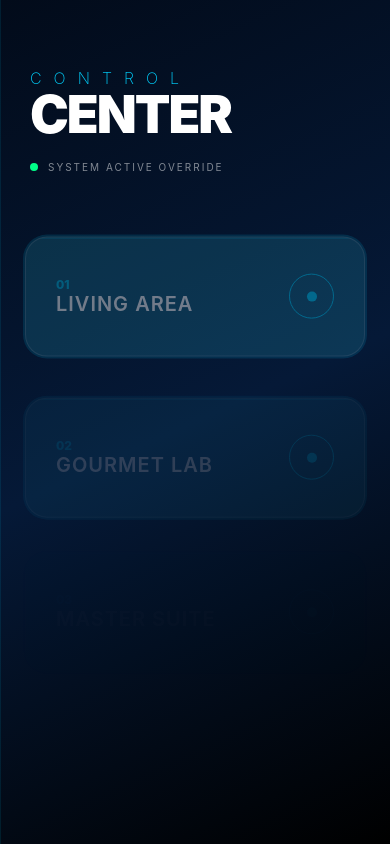
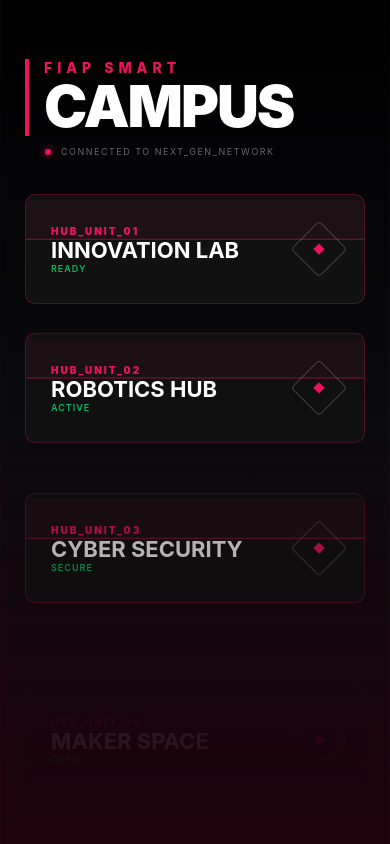
Before and after one commit to gabrieljcoutinho/CP01-Cross-Platform-Application-2026-03-25, a React Native app: screen / in a window 390 px wide. Built offline with nearby package versions, Linux system fonts and the light colour scheme.

Commit message:
estilo mais profissional

```diff
--- a/Css/styleEscolhaDeSala.js
+++ b/Css/styleEscolhaDeSala.js
@@ -3,156 +3,158 @@
 import { LinearGradient } from 'expo-linear-gradient';
 
 const { width, height } = Dimensions.get('window');
-const isSmall = width < 380;
 
 export const Container = styled.View`
   flex: 1;
-  background-color: #020b1a;
+  background-color: #000;
 `;
 
 export const MainBackground = styled(LinearGradient)`
   position: absolute;
-  top: 0;
-  left: 0;
-  right: 0;
-  bottom: 0;
+  inset: 0;
 `;
 
 export const GridOverlay = styled.View`
   position: absolute;
-  top: 0;
-  left: 0;
-  right: 0;
-  bottom: 0;
-  opacity: 0.1;
+  inset: 0;
+  opacity: 0.05;
   border-left-width: 1px;
-  border-color: #00d2ff;
+  border-right-width: 1px;
+  border-color: #ed145b;
 `;
 
 export const HeaderSection = styled.View`
-  padding-top: ${height * 0.08}px;
-  padding-horizontal: 30px;
-  margin-bottom: 30px;
+  padding-top: ${height * 0.07}px;
+  padding-horizontal: 25px;
+  margin-bottom: 20px;
 `;
 
 export const GlitchContainer = styled.View`
-  position: relative;
+  border-left-width: 4px;
+  border-left-color: #ed145b;
+  padding-left: 15px;
 `;
 
 export const TitleMain = styled.Text`
-  color: #00d2ff;
-  font-size: 16px;
-  font-weight: 200;
-  letter-spacing: 12px;
+  color: #ed145b;
+  font-size: 14px;
+  font-weight: 800;
+  letter-spacing: 5px;
 `;
 
 export const TitleSub = styled.Text`
   color: #ffffff;
-  font-size: 52px;
+  font-size: 58px;
   font-weight: 900;
-  margin-top: -5px;
+  line-height: 60px;
   letter-spacing: -2px;
 `;
 
 export const StatusRow = styled.View`
   flex-direction: row;
   align-items: center;
-  margin-top: 15px;
+  margin-top: 10px;
+  padding-left: 20px;
 `;
 
 export const StatusPulse = styled.View`
-  width: 8px;
-  height: 8px;
-  border-radius: 4px;
-  background-color: #00ff88;
-  margin-right: 10px;
+  width: 6px;
+  height: 6px;
+  border-radius: 3px;
+  background-color: #ed145b;
+  box-shadow: 0px 0px 8px #ed145b;
 `;
 
 export const SystemText = styled.Text`
-  color: rgba(255, 255, 255, 0.5);
-  font-size: 10px;
-  letter-spacing: 2px;
+  color: rgba(255, 255, 255, 0.4);
+  font-size: 9px;
+  letter-spacing: 1.5px;
+  margin-left: 10px;
 `;
 
 export const ScrollArea = styled.ScrollView`
   flex: 1;
-  padding-horizontal: 25px;
 `;
 
 export const MenuGrid = styled.View`
-  gap: 25px;
-  padding-bottom: 50px;
+  padding: 25px;
+  gap: 20px;
 `;
 
 export const ButtonContainer = styled.View`
-  height: ${isSmall ? '100px' : '120px'};
+  height: 110px;
   width: 100%;
-  position: relative;
 `;
 
 export const GlowLayer = styled(Animated.View)`
   position: absolute;
-  top: -2px;
-  left: -2px;
-  right: -2px;
-  bottom: -2px;
-  background-color: #00d2ff;
-  border-radius: 24px;
+  inset: -1px;
+  background-color: #ed145b;
+  border-radius: 12px;
+  opacity: 0.5;
 `;
 
 export const GlassCard = styled.View`
   flex: 1;
-  background-color: rgba(255, 255, 255, 0.08);
-  border-radius: 22px;
+  background-color: #111;
+  border-radius: 10px;
   border-width: 1px;
-  border-color: rgba(255, 255, 255, 0.2);
+  border-color: rgba(237, 20, 91, 0.3);
   overflow: hidden;
-  justify-content: center;
 `;
 
 export const CardContent = styled.View`
+  flex: 1;
   flex-direction: row;
   justify-content: space-between;
   align-items: center;
-  padding-horizontal: 30px;
+  padding-horizontal: 25px;
 `;
 
 export const RoomIndex = styled.Text`
-  color: #00d2ff;
-  font-size: 12px;
-  font-weight: 800;
-  opacity: 0.8;
+  color: #ed145b;
+  font-size: 10px;
+  font-weight: 900;
+  letter-spacing: 2px;
 `;
 
 export const RoomLabel = styled.Text`
   color: #ffffff;
-  font-size: 20px;
+  font-size: 22px;
+  font-weight: 700;
+  text-transform: uppercase;
+`;
+
+export const TechStatus = styled.Text`
+  color: #00ff88;
+  font-size: 9px;
   font-weight: 600;
   letter-spacing: 1px;
+  opacity: 0.7;
 `;
 
 export const ActionCircle = styled.View`
-  width: 45px;
-  height: 45px;
-  border-radius: 22.5px;
+  width: 40px;
+  height: 40px;
+  border-radius: 4px;
   border-width: 1px;
-  border-color: #00d2ff;
+  border-color: rgba(255, 255, 255, 0.2);
+  transform: rotate(45deg);
   align-items: center;
   justify-content: center;
 `;
 
 export const InnerCircle = styled.View`
-  width: 10px;
-  height: 10px;
-  border-radius: 5px;
-  background-color: #00d2ff;
+  width: 8px;
+  height: 8px;
+  background-color: #ed145b;
 `;
 
-export const ScanningLine = styled.View`
+export const ScanningLine = styled(Animated.View)`
   position: absolute;
-  top: 0;
-  left: 0;
-  right: 0;
-  height: 1px;
-  background-color: rgba(0, 210, 255, 0.4);
+  width: 100%;
+  height: 40px;
+  background-color: rgba(237, 20, 91, 0.05);
+  border-bottom-width: 1px;
+  border-bottom-color: rgba(237, 20, 91, 0.5);
 `;
--- a/pages/SelecionandoAsala.js
+++ b/pages/SelecionandoAsala.js
@@ -1,22 +1,35 @@
 import React, { useEffect, useRef } from 'react';
-import { Animated, TouchableWithoutFeedback, View } from 'react-native';
+import { Animated, TouchableWithoutFeedback, View, Easing } from 'react-native';
 import * as S from '../Css/styleEscolhaDeSala';
 
-const RoomButton = ({ title, index }) => {
+const RoomButton = ({ title, index, status }) => {
   const animatedValue = useRef(new Animated.Value(0)).current;
   const hoverValue = useRef(new Animated.Value(0)).current;
+  const scanAnim = useRef(new Animated.Value(0)).current;
 
   useEffect(() => {
+    // Entrada em cascata
     Animated.timing(animatedValue, {
       toValue: 1,
-      duration: 1000,
-      delay: index * 200,
+      duration: 800,
+      delay: index * 150,
       useNativeDriver: true,
+      easing: Easing.out(Easing.back(1.5)),
     }).start();
+
+    // Animação infinita de Scan
+    Animated.loop(
+      Animated.timing(scanAnim, {
+        toValue: 1,
+        duration: 3000,
+        easing: Easing.linear,
+        useNativeDriver: true,
+      })
+    ).start();
   }, []);
 
   const onPressIn = () => {
-    Animated.spring(hoverValue, { toValue: 1, useNativeDriver: true, bounciness: 20 }).start();
+    Animated.spring(hoverValue, { toValue: 1, useNativeDriver: true, tension: 50 }).start();
   };
 
   const onPressOut = () => {
@@ -25,35 +38,31 @@
 
   const translateY = animatedValue.interpolate({
     inputRange: [0, 1],
-    outputRange: [60, 0],
+    outputRange: [100, 0],
   });
 
-  const scale = hoverValue.interpolate({
+  const scanY = scanAnim.interpolate({
     inputRange: [0, 1],
-    outputRange: [1, 1.05],
-  });
-
-  const glowOpacity = hoverValue.interpolate({
-    inputRange: [0, 1],
-    outputRange: [0.3, 1],
+    outputRange: [-20, 140],
   });
 
   return (
-    <Animated.View style={{ opacity: animatedValue, transform: [{ translateY }, { scale }] }}>
+    <Animated.View style={{ opacity: animatedValue, transform: [{ translateY }] }}>
       <TouchableWithoutFeedback onPressIn={onPressIn} onPressOut={onPressOut}>
         <S.ButtonContainer>
-          <S.GlowLayer style={{ opacity: glowOpacity }} />
+          <S.GlowLayer style={{ opacity: hoverValue }} />
           <S.GlassCard>
+            <S.ScanningLine style={{ transform: [{ translateY: scanY }] }} />
             <S.CardContent>
               <View>
-                <S.RoomIndex>0{index + 1}</S.RoomIndex>
+                <S.RoomIndex>HUB_UNIT_0{index + 1}</S.RoomIndex>
                 <S.RoomLabel>{title}</S.RoomLabel>
+                <S.TechStatus>{status || 'OPERATIONAL'}</S.TechStatus>
               </View>
               <S.ActionCircle>
                 <S.InnerCircle />
               </S.ActionCircle>
             </S.CardContent>
-            <S.ScanningLine />
           </S.GlassCard>
         </S.ButtonContainer>
       </TouchableWithoutFeedback>
@@ -65,29 +74,30 @@
   return (
     <S.Container>
       <S.MainBackground
-        colors={['#020b1a', '#051937', '#000000']}
-        start={{ x: 0, y: 0 }}
-        end={{ x: 1, y: 1 }}
+        colors={['#000000', '#0a0a0f', '#ed145b20']} // Toque de vermelho FIAP no fundo
+        start={{ x: 0.5, y: 0 }}
+        end={{ x: 0.5, y: 1 }}
       />
       <S.GridOverlay />
 
       <S.HeaderSection>
         <S.GlitchContainer>
-          <S.TitleMain>CONTROL</S.TitleMain>
-          <S.TitleSub>CENTER</S.TitleSub>
+          <S.TitleMain>FIAP SMART</S.TitleMain>
+          <S.TitleSub>CAMPUS</S.TitleSub>
         </S.GlitchContainer>
         <S.StatusRow>
           <S.StatusPulse />
-          <S.SystemText>SYSTEM ACTIVE OVERRIDE</S.SystemText>
+          <S.SystemText>CONNECTED TO NEXT_GEN_NETWORK</S.SystemText>
         </S.StatusRow>
       </S.HeaderSection>
 
       <S.ScrollArea showsVerticalScrollIndicator={false}>
         <S.MenuGrid>
-          <RoomButton title="LIVING AREA" index={0} />
-          <RoomButton title="GOURMET LAB" index={1} />
-          <RoomButton title="MASTER SUITE" index={2} />
-          <RoomButton title="EXTERNAL HUB" index={3} />
+          <RoomButton title="INNOVATION LAB" index={0} status="READY" />
+          <RoomButton title="ROBOTICS HUB" index={1} status="ACTIVE" />
+          <RoomButton title="CYBER SECURITY" index={2} status="SECURE" />
+          <RoomButton title="MAKER SPACE" index={3} status="OPEN" />
+          <RoomButton title="COGNITIVE HALL" index={4} status="READY" />
         </S.MenuGrid>
       </S.ScrollArea>
     </S.Container>
```
